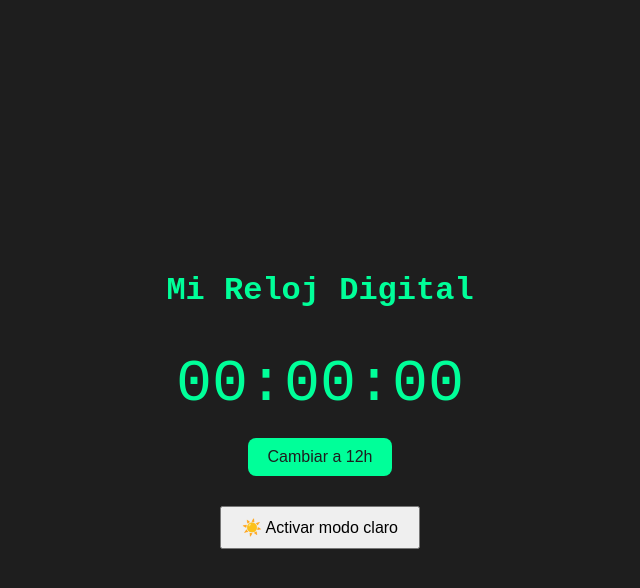
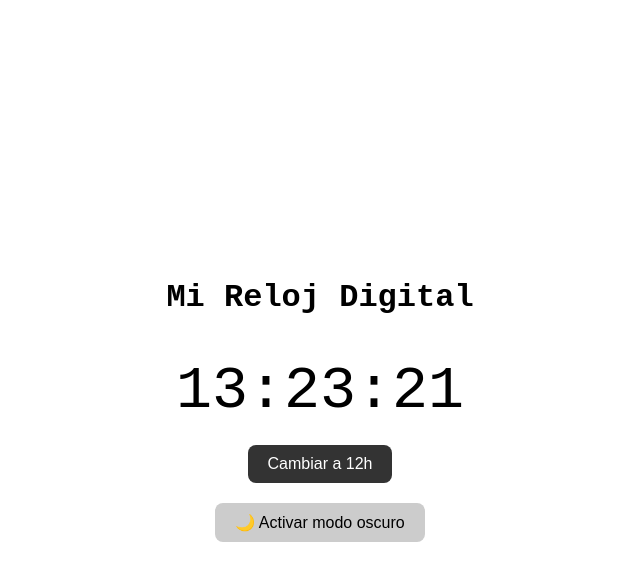
Before and after one commit to eutv2022/wb, a plain HTML site: page reloj.html in a window 1280 px wide. Both pictures are taken after a click on the button "☀️ Activar modo claro". Shown: the whole page, without its empty margins (320-960 px from the left). Drawn offline with Linux system fonts and the light colour scheme.

Commit message:
Update reloj.html

```diff
--- a/reloj.html
+++ b/reloj.html
@@ -15,33 +15,45 @@
       height: 100vh;
       margin: 0;
     }
+
     #reloj {
       font-size: 60px;
       margin-top: 20px;
     }
+
     button {
-      margin-top: 30px;
+      margin-top: 20px;
       padding: 10px 20px;
       font-size: 16px;
+      border: none;
+      border-radius: 8px;
       cursor: pointer;
+      transition: background-color 0.3s;
     }
-    /* Modo claro */
+
+    #toggleFormato {
+      background-color: #00ff99;
+      color: #1e1e1e;
+    }
+
+    #toggleModo {
+      background-color: #ffffff20;
+      color: #00ff99;
+    }
+
     .claro {
       background: #ffffff;
       color: #000000;
     }
 
-    /* Selector 12/24 */
-    #toggleFormato {
-  margin-top: 20px;
-  padding: 10px 20px;
-  font-size: 16px;
-  border: none;
-  border-radius: 8px;
-  background-color: #00ff99;
-  color: #1e1e1e;
-  cursor: pointer;
-  transition: background-color 0.3s;
+    .claro #toggleFormato {
+      background-color: #333333;
+      color: #ffffff;
+    }
+
+    .claro #toggleModo {
+      background-color: #cccccc;
+      color: #000000;
     }
   </style>
 </head>
@@ -50,10 +62,7 @@
   <h1>Mi Reloj Digital</h1>
   <div id="reloj">00:00:00</div>
 
-  <!-- Formato 12h / 24h -->
   <button id="toggleFormato">Cambiar a 12h</button>
-
-  <!-- Botón modo claro/oscuro -->
   <button id="toggleModo">☀️ Activar modo claro</button>
 
   <script>
@@ -61,54 +70,36 @@
     const formatoBtn = document.getElementById('toggleFormato');
     const toggleModoBtn = document.getElementById('toggleModo');
 
-// Cargar preferencias -->
-      const savedFormat = localStorage.getItem('timeFormat') || '24';
-    formatSelect.value = savedFormat;
+    let formato = localStorage.getItem('timeFormat') || '24';
+    const modoGuardado = localStorage.getItem('modo');
 
-    const modoGuardado = localStorage.getItem('modo');
     if (modoGuardado === 'claro') {
       document.body.classList.add('claro');
-      toggleModoBtn.innerHTML = '🌙 Activar modo oscuro';
+      toggleModoBtn.textContent = '🌙 Activar modo oscuro';
     }
 
-// Cambiar formato y guardar -->
-    formatSelect.addEventListener('change', () => {
-      localStorage.setItem('timeFormat', formatSelect.value);
-    });
-
-// Cambiar modo claro/oscuro -->
-    toggleModoBtn.addEventListener('click', () => {
-      document.body.classList.toggle('claro');
-      if (document.body.classList.contains('claro')) {
-        toggleModoBtn.innerHTML = '🌙 Activar modo oscuro';
-        localStorage.setItem('modo', 'claro');
-      } else {
-        toggleModoBtn.innerHTML = '☀️ Activar modo claro';
-        localStorage.setItem('modo', 'oscuro');
-      }
-    });
-
-// Actualizar reloj -->
-   <!-- Obtener el botón y el formato guardado -->
-const formatoBtn = document.getElementById('toggleFormato');
-let formato = localStorage.getItem('timeFormat') || '24';
-
-// Función para actualizar el texto del botón -->
     function actualizarTextoBoton() {
-  formatoBtn.textContent = formato === '24'
-    ? 'Cambiar a 12h'
-    : 'Cambiar a 24h';
+      formatoBtn.textContent = formato === '24' ? 'Cambiar a 12h' : 'Cambiar a 24h';
     }
     actualizarTextoBoton();
 
-// Lógica del botón toggle -->
     formatoBtn.addEventListener('click', () => {
       formato = formato === '24' ? '12' : '24';
       localStorage.setItem('timeFormat', formato);
       actualizarTextoBoton();
     });
 
-// Función para mostrar el reloj con el formato actual -->
+    toggleModoBtn.addEventListener('click', () => {
+      document.body.classList.toggle('claro');
+      if (document.body.classList.contains('claro')) {
+        toggleModoBtn.textContent = '🌙 Activar modo oscuro';
+        localStorage.setItem('modo', 'claro');
+      } else {
+        toggleModoBtn.textContent = '☀️ Activar modo claro';
+        localStorage.setItem('modo', 'oscuro');
+      }
+    });
+
     function updateClock() {
       const now = new Date();
       let hours = now.getHours();
@@ -122,12 +113,11 @@ function updateClock() {
       }
 
       const horaFinal = `${hours.toString().padStart(2, '0')}:${minutes}:${seconds} ${ampm}`;
-  document.getElementById('reloj').textContent = horaFinal.trim();
+      reloj.textContent = horaFinal.trim();
     }
 
     setInterval(updateClock, 1000);
     updateClock();
-
   </script>
 </body>
 </html>
```
Lines whose indentation alone changed are shown as unchanged.
